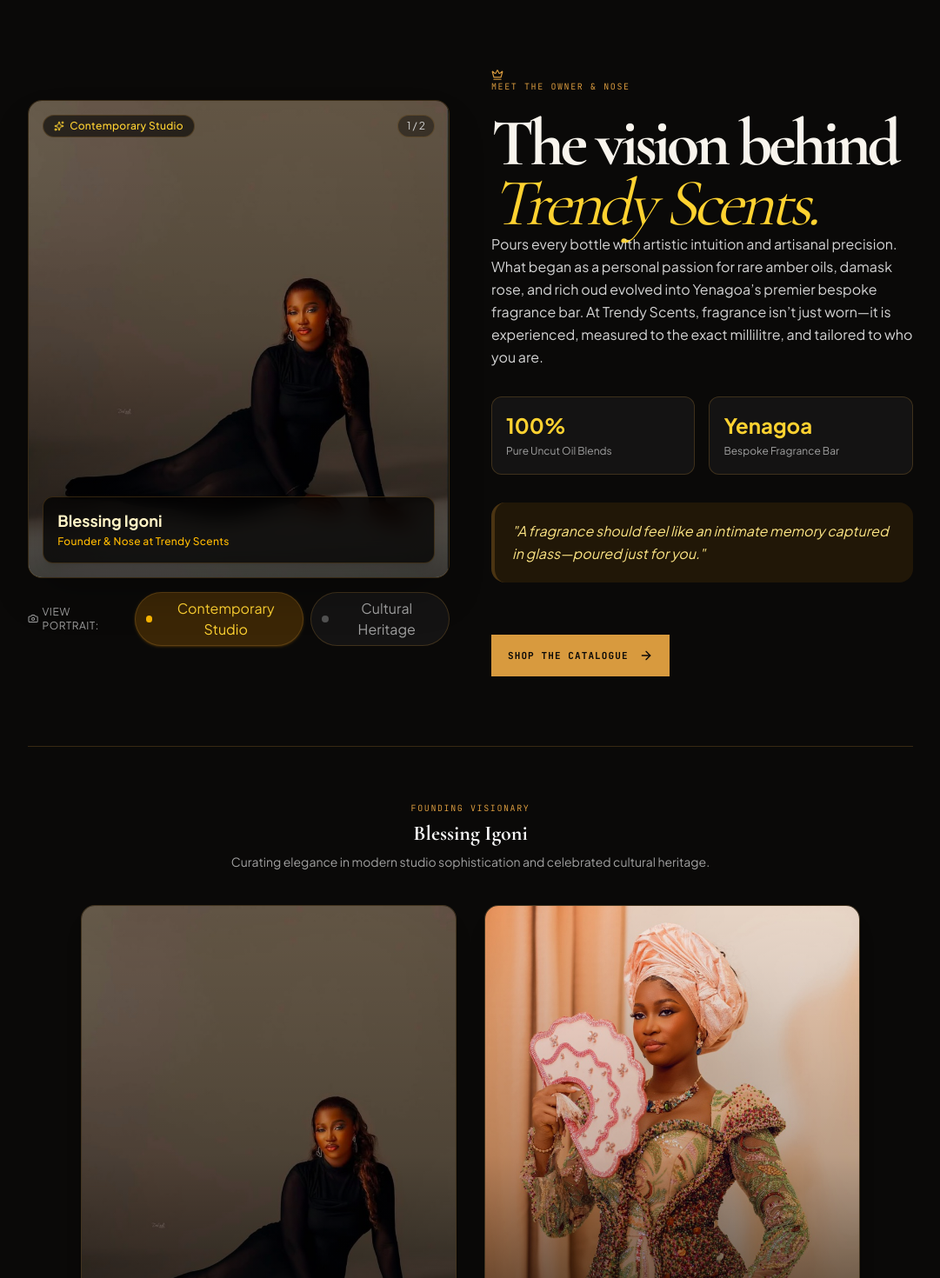
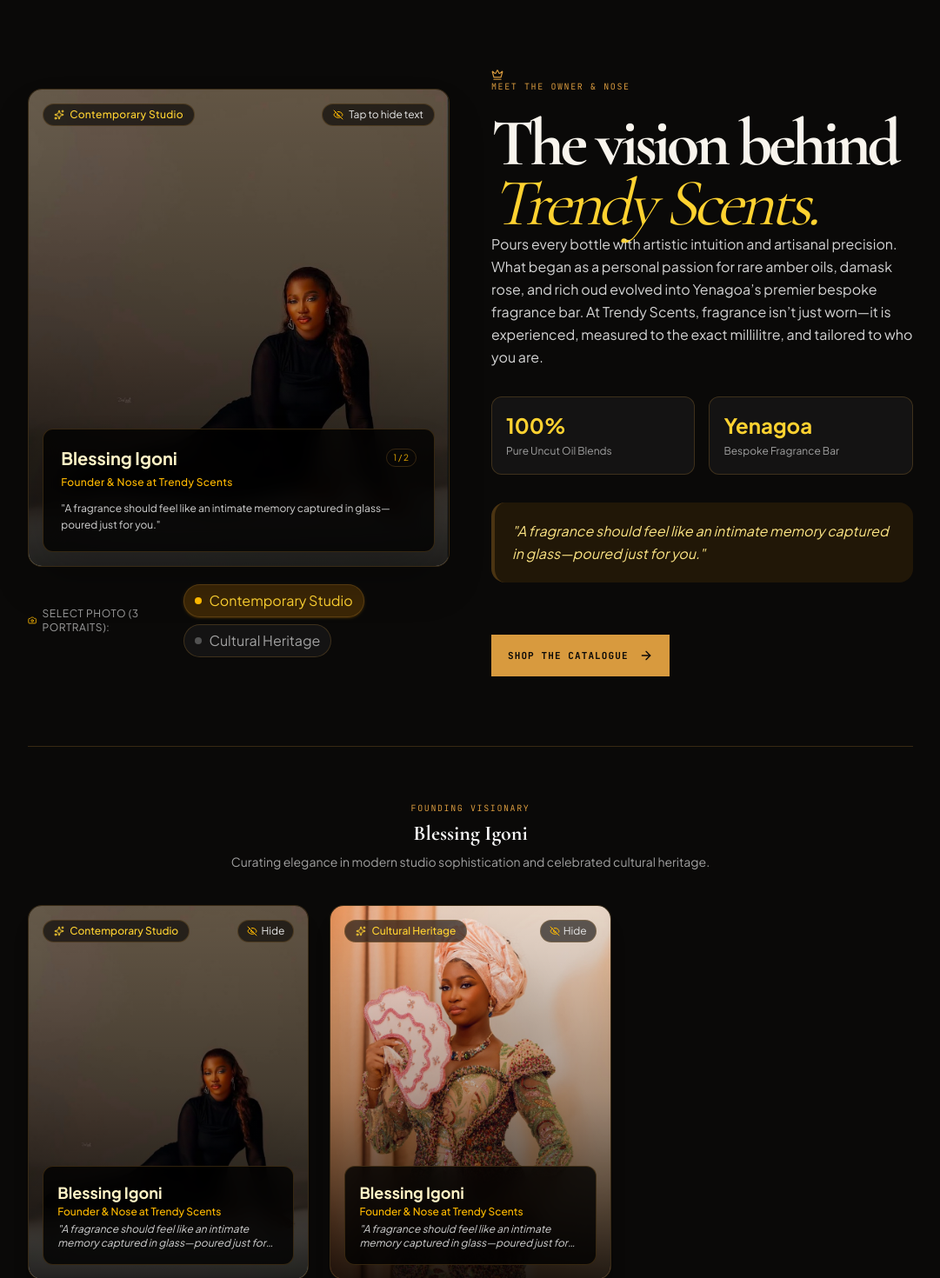
Before and after one commit to Allison-thonio/trendyscents, a Next.js app: page /about in a window 1280 px wide. Shown: the part 1340-2810 px from the top of the page at 87% size, without its empty margins (99-1180 px from the left). Built offline with nearby package versions, Linux system fonts and the light colour scheme.

Commit message:
feat(about): add tap-to-toggle writeup overlay for all owner photos

```diff
--- a/app/about/page.tsx
+++ b/app/about/page.tsx
@@ -4,6 +4,7 @@ import { Footer, SiteNav } from '@/components/site-shell'
 import { ownerDetails, ownerImages } from '@/lib/catalog'
 import { OwnerShowcase } from '@/components/owner-showcase'
 import { ShopGalleryShowcase } from '@/components/shop-gallery-showcase'
+import { OwnerPortraitCard } from '@/components/owner-portrait-card'
 
 export default function AboutPage() {
   return (
@@ -118,23 +119,14 @@ export default function AboutPage() {
                 </p>
               </div>
 
-              <div className="grid grid-cols-1 md:grid-cols-2 gap-8 max-w-4xl mx-auto">
+              <div className="grid grid-cols-1 sm:grid-cols-2 lg:grid-cols-3 gap-6 max-w-6xl mx-auto">
                 {ownerImages.map((img) => (
-                  <div key={img.src} className="group relative rounded-2xl overflow-hidden border border-neutral-800 shadow-xl bg-neutral-900 aspect-[3/4]">
-                    <img
-                      src={img.src}
-                      alt={img.alt}
-                      className="w-full h-full object-cover transition-transform duration-700 group-hover:scale-105"
-                    />
-                    <div className="absolute inset-0 bg-gradient-to-t from-black/80 via-black/20 to-transparent" />
-                    <div className="absolute bottom-4 left-4 right-4 p-4 rounded-xl bg-black/70 backdrop-blur-md border border-white/10 text-white">
-                      <span className="text-xs text-amber-400 font-mono uppercase tracking-wider block mb-1">
-                        {img.label}
-                      </span>
-                      <p className="font-serif text-lg font-bold text-neutral-100">{ownerDetails.name}</p>
-                      <p className="text-xs text-neutral-300">{ownerDetails.role}</p>
-                    </div>
-                  </div>
+                  <OwnerPortraitCard
+                    key={img.src}
+                    src={img.src}
+                    alt={img.alt}
+                    label={img.label}
+                  />
                 ))}
               </div>
             </div>
--- /dev/null
+++ b/components/owner-portrait-card.tsx
@@ -0,0 +1,61 @@
+'use client'
+
+import { useState } from 'react'
+import { ownerDetails } from '@/lib/catalog'
+import { Sparkles, Eye, EyeOff } from 'lucide-react'
+
+interface OwnerPortraitCardProps {
+  src: string
+  alt: string
+  label: string
+  className?: string
+}
+
+export function OwnerPortraitCard({ src, alt, label, className = '' }: OwnerPortraitCardProps) {
+  const [showWriteup, setShowWriteup] = useState(true)
+
+  return (
+    <div
+      onClick={() => setShowWriteup(!showWriteup)}
+      className={`group relative rounded-2xl overflow-hidden border border-neutral-800 shadow-xl bg-neutral-950 aspect-[3/4] cursor-pointer select-none ${className}`}
+    >
+      <img
+        src={src}
+        alt={alt}
+        className="w-full h-full object-cover transition-transform duration-700 group-hover:scale-105"
+      />
+
+      {/* Overlay gradient */}
+      <div className={`absolute inset-0 bg-gradient-to-t from-black/85 via-black/30 to-transparent transition-opacity duration-500 ${showWriteup ? 'opacity-100' : 'opacity-0 pointer-events-none'}`} />
+
+      {/* Header Badge & Hint */}
+      <div className="absolute top-4 left-4 right-4 flex items-center justify-between z-10 pointer-events-none">
+        <span className="text-xs text-amber-300 bg-black/60 backdrop-blur-md px-3 py-1 rounded-full border border-amber-500/30 flex items-center gap-1.5 font-medium">
+          <Sparkles size={12} /> {label}
+        </span>
+        <span className="text-xs text-neutral-200 bg-black/60 backdrop-blur-md px-2.5 py-1 rounded-full border border-white/20 font-mono flex items-center gap-1">
+          {showWriteup ? <EyeOff size={12} className="text-amber-400" /> : <Eye size={12} className="text-amber-400" />}
+          {showWriteup ? 'Hide' : 'Show'}
+        </span>
+      </div>
+
+      {/* Writeup Card Overlay */}
+      <div
+        className={`absolute bottom-4 left-4 right-4 p-4 rounded-xl bg-black/80 backdrop-blur-md border border-white/15 text-white transition-all duration-500 transform ${
+          showWriteup ? 'opacity-100 translate-y-0' : 'opacity-0 translate-y-4 pointer-events-none'
+        }`}
+      >
+        <p className="font-serif text-lg font-bold text-amber-100">{ownerDetails.name}</p>
+        <p className="text-xs text-amber-400 font-medium mb-1">{ownerDetails.role}</p>
+        <p className="text-xs text-neutral-300 line-clamp-2 italic">"{ownerDetails.quote}"</p>
+      </div>
+
+      {/* Floating hint when hidden */}
+      {!showWriteup && (
+        <div className="absolute bottom-4 left-1/2 -translate-x-1/2 px-3 py-1.5 rounded-full bg-black/80 backdrop-blur-md border border-amber-500/40 text-amber-300 text-xs font-medium flex items-center gap-1.5 animate-bounce z-10">
+          <Eye size={12} /> Tap to show write-up
+        </div>
+      )}
+    </div>
+  )
+}
--- a/components/owner-showcase.tsx
+++ b/components/owner-showcase.tsx
@@ -2,55 +2,81 @@
 
 import { useState } from 'react'
 import { ownerDetails, ownerImages } from '@/lib/catalog'
-import { Sparkles, Camera } from 'lucide-react'
+import { Sparkles, Camera, Eye, EyeOff } from 'lucide-react'
 
 export function OwnerShowcase() {
   const [activeIdx, setActiveIdx] = useState(0)
+  const [showWriteup, setShowWriteup] = useState(true)
+
+  const currentImg = ownerImages[activeIdx]
 
   return (
     <div className="space-y-4">
-      {/* Main Image Card */}
-      <div className="relative rounded-2xl overflow-hidden shadow-2xl border border-amber-500/30 group bg-neutral-950 aspect-[4/5] sm:aspect-[3/4] max-h-[550px] w-full transition-all duration-500">
+      {/* Main Image Card with Tap-to-Toggle Writeup */}
+      <div
+        onClick={() => setShowWriteup(!showWriteup)}
+        className="relative rounded-2xl overflow-hidden shadow-2xl border border-amber-500/30 group bg-neutral-950 aspect-[4/5] sm:aspect-[3/4] max-h-[550px] w-full transition-all duration-500 cursor-pointer select-none"
+      >
         <img
-          src={ownerImages[activeIdx].src}
-          alt={ownerImages[activeIdx].alt}
+          src={currentImg.src}
+          alt={currentImg.alt}
           className="w-full h-full object-cover object-center transition-all duration-700 ease-out group-hover:scale-105"
         />
 
-        {/* Overlay gradient */}
-        <div className="absolute inset-0 bg-gradient-to-t from-black/80 via-black/20 to-transparent opacity-90" />
+        {/* Overlay gradient - fades out when writeup is hidden */}
+        <div className={`absolute inset-0 bg-gradient-to-t from-black/85 via-black/30 to-transparent transition-opacity duration-500 ${showWriteup ? 'opacity-100' : 'opacity-0 pointer-events-none'}`} />
 
-        {/* Badge header */}
-        <div className="absolute top-4 left-4 right-4 flex items-center justify-between pointer-events-none">
+        {/* Top badge header */}
+        <div className="absolute top-4 left-4 right-4 flex items-center justify-between pointer-events-none z-10">
           <span className="inline-flex items-center gap-1.5 px-3 py-1 rounded-full bg-black/60 backdrop-blur-md border border-amber-500/30 text-amber-300 text-xs font-medium tracking-wide">
-            <Sparkles size={12} /> {ownerImages[activeIdx].label}
+            <Sparkles size={12} /> {currentImg.label}
           </span>
-          <span className="text-xs text-neutral-300 bg-black/40 backdrop-blur-md px-2.5 py-1 rounded-full border border-white/10 font-mono">
-            {activeIdx + 1} / {ownerImages.length}
+
+          <span className="text-xs text-neutral-200 bg-black/60 backdrop-blur-md px-3 py-1 rounded-full border border-white/20 font-mono flex items-center gap-1.5">
+            {showWriteup ? <EyeOff size={12} className="text-amber-400" /> : <Eye size={12} className="text-amber-400" />}
+            {showWriteup ? 'Tap to hide text' : 'Tap to show text'}
           </span>
         </div>
 
-        {/* Floating details overlay */}
-        <div className="absolute bottom-4 left-4 right-4 p-4 rounded-xl bg-black/75 backdrop-blur-md border border-white/15 text-white shadow-lg space-y-1">
-          <p className="font-serif font-bold text-lg text-amber-100 leading-tight">
-            {ownerDetails.name}
-          </p>
+        {/* Write-up text overlay box - toggles on tap */}
+        <div className={`absolute bottom-4 left-4 right-4 p-4 sm:p-5 rounded-xl bg-black/80 backdrop-blur-md border border-white/15 text-white shadow-2xl space-y-2 transition-all duration-500 transform ${showWriteup ? 'opacity-100 translate-y-0' : 'opacity-0 translate-y-4 pointer-events-none'}`}>
+          <div className="flex items-center justify-between">
+            <p className="font-serif font-bold text-lg sm:text-xl text-amber-100 leading-tight">
+              {ownerDetails.name}
+            </p>
+            <span className="text-[10px] font-mono text-amber-400/90 border border-amber-500/30 px-2 py-0.5 rounded-full">
+              {activeIdx + 1} / {ownerImages.length}
+            </span>
+          </div>
           <p className="text-xs text-amber-400 font-medium tracking-wide">
             {ownerDetails.role}
           </p>
+          <p className="text-xs text-neutral-300 leading-relaxed line-clamp-3 font-sans pt-1">
+            "{ownerDetails.quote}"
+          </p>
         </div>
+
+        {/* Small floating hint when writeup is hidden */}
+        {!showWriteup && (
+          <div className="absolute bottom-4 left-1/2 -translate-x-1/2 px-4 py-2 rounded-full bg-black/75 backdrop-blur-md border border-amber-500/40 text-amber-300 text-xs font-medium tracking-wide flex items-center gap-2 animate-bounce shadow-xl z-10">
+            <Eye size={13} /> Tap photo to reveal bio write-up
+          </div>
+        )}
       </div>
 
-      {/* Selector Thumbnails / Toggle Pills */}
-      <div className="flex items-center gap-3">
-        <span className="text-xs text-neutral-400 font-mono uppercase tracking-wider flex items-center gap-1">
-          <Camera size={13} /> View portrait:
+      {/* Selector Thumbnails / Toggle Pills for all 3 owner images */}
+      <div className="flex flex-col sm:flex-row items-start sm:items-center justify-between gap-3 pt-1">
+        <span className="text-xs text-neutral-400 font-mono uppercase tracking-wider flex items-center gap-1.5">
+          <Camera size={13} className="text-amber-400" /> Select photo (3 portraits):
         </span>
-        <div className="flex gap-2">
+        <div className="flex flex-wrap gap-2">
           {ownerImages.map((img, idx) => (
             <button
               key={img.src}
-              onClick={() => setActiveIdx(idx)}
+              onClick={() => {
+                setActiveIdx(idx)
+                setShowWriteup(true)
+              }}
               className={`px-3 py-1.5 rounded-full text-xs font-medium transition-all duration-300 flex items-center gap-2 border ${
                 activeIdx === idx
                   ? 'bg-amber-500/20 border-amber-400 text-amber-300 shadow-sm shadow-amber-500/20'
```
Also changed, not shown: 1 other file (tests, documents, lock files or other folders).
